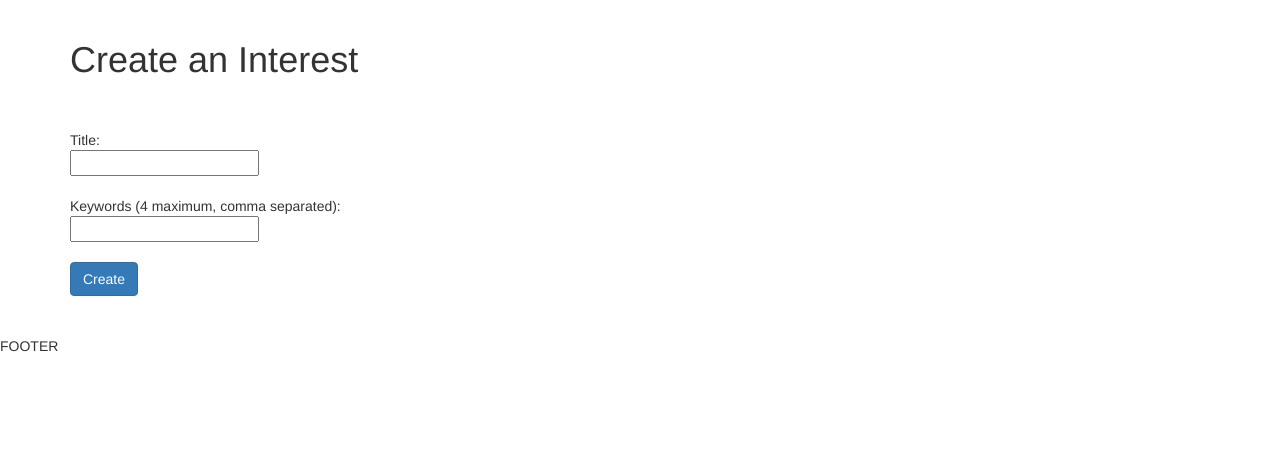
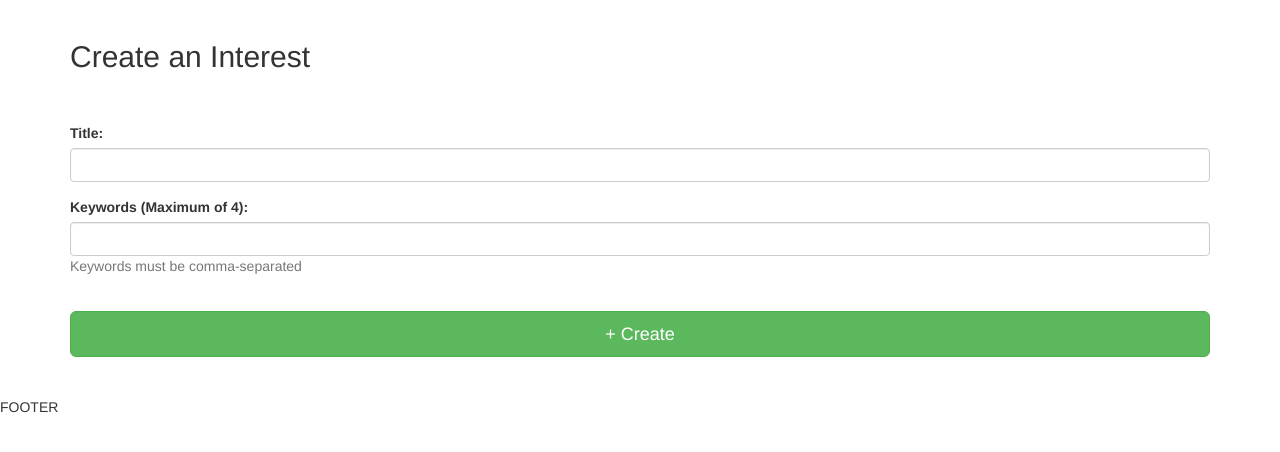
Before and after one commit to R-Plascencia/project-say, a Django app: template interests/templates/interests/create.html in a window 1280 px wide. Shown: the part 52-504 px from the top of the page. Run offline with Django 3.2, Linux system fonts and the light colour scheme; the template is opened without the code that fills it, so the values that code supplies are empty; some libraries are stand-ins or nearby versions.

Commit message:
LAtest changes

```diff
--- a/interests/models.py
+++ b/interests/models.py
@@ -7,4 +7,4 @@
     keywords = models.TextField()
     pub_date = models.DateTimeField()
     num_of_imports = models.IntegerField(default=1)
-    creator = models.ForeignKey(User)
+    creator = models.ForeignKey(User, related_name='creator')
--- /dev/null
+++ b/interests/static/interests/style.css
@@ -0,0 +1,4 @@
+.wrapper {
+  margin: auto;
+	width: 65%;
+}
--- a/interests/templates/interests/create.html
+++ b/interests/templates/interests/create.html
@@ -1,13 +1,7 @@
 {% extends 'base.html' %}
 {% block content %}
 
-<h1>Create an Interest</h1>
-
-{% if error %}
-{{ error }}
-{% endif %}
-<br><br>
-
+<!--
 <form method="POST" action="{% url 'interests:create' %}">
   {% csrf_token %}
 
@@ -20,5 +14,32 @@
   <input class="btn btn-primary" type="submit" value="Create" />
   <br>
 </form>
+-->
+
+<div class="wrapper">
+  <h2>Create an Interest</h2>
+  <br>
+  {% if error %}
+  <span style="color:red;">{{ error }}</span>
+  {% endif %}
+  <br>
+  <form method="POST" action="{% url 'interests:create' %}">
+    {% csrf_token %}
+    <div class="form-group">
+      <label for="title">Title:</label>
+      <input type="text" class="form-control" name="title">
+    </div>
+    <form class="form-inline">
+      <div class="form-group">
+        <label for="keywords">Keywords (Maximum of 4):</label>
+        <input type="text" class="form-control" aria-describedby="keyword-helptext" name="keywords">
+        <p id="keyword-helptext" class="form-text text-muted">
+          Keywords must be comma-separated
+        </p>
+      </div>
+      <br>
+      <input class="btn btn-primary btn-success btn-lg btn-block" type="submit" value="+ Create">
+    </form>
+</div>
 
 {% endblock %}
--- a/interests/views.py
+++ b/interests/views.py
@@ -12,7 +12,7 @@
             interest = Interest()
             interest.title = request.POST['title']
             interest.keywords = request.POST['keywords']
-            interest.pub_date = timezone.datetime.now()
+            interest.pub_date = timezone.now()
             interest.creator = request.user
             interest.save()
             return redirect('home')
```
Also changed, not shown: interests/templates/interests/home.html (+12 -9 lines), interests/static/interests/s-placeholder.png (added).
